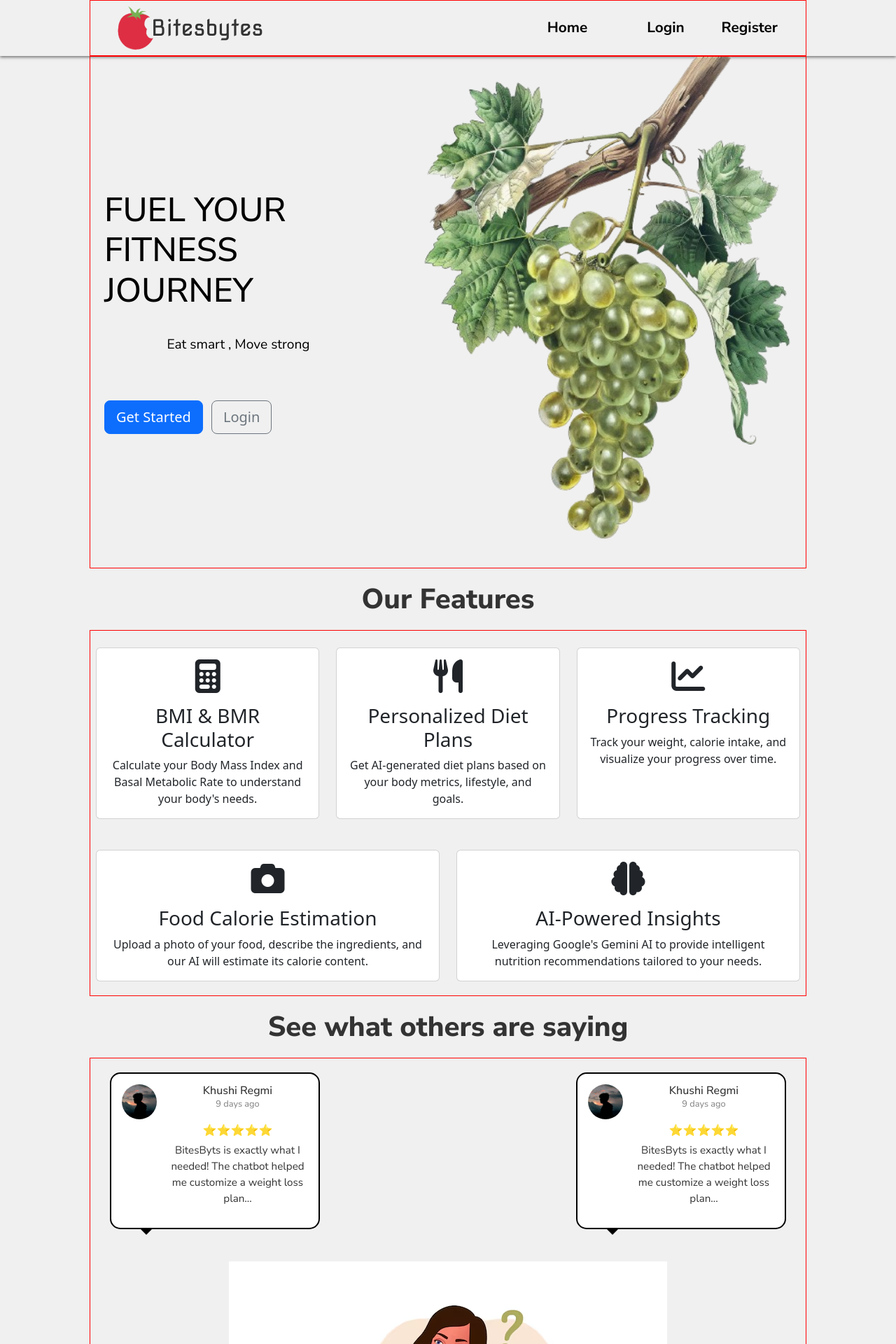
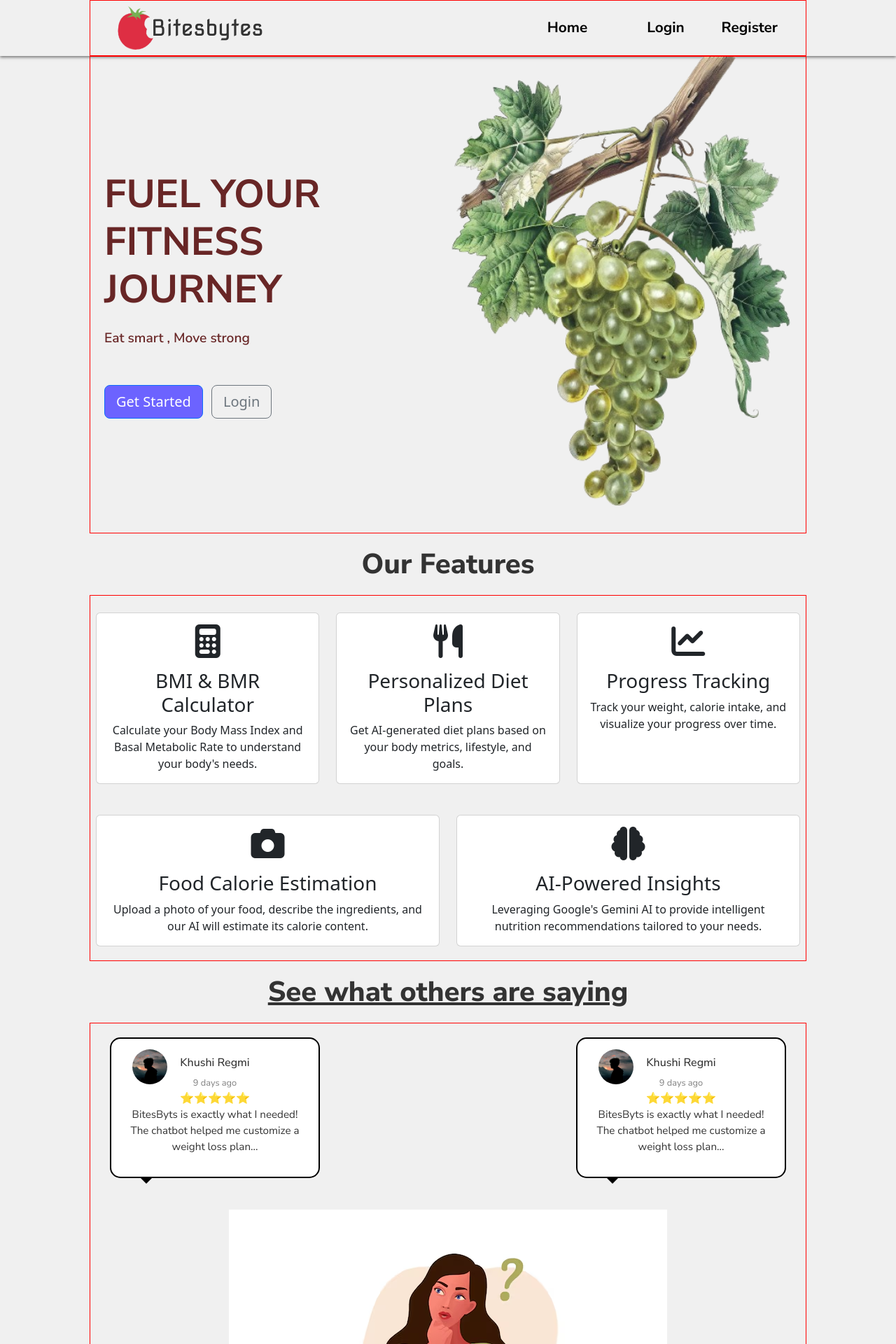
Before and after one commit to Shreejana-Giri/Bytebites, a Django app: page / in a window 1280 px wide. Shown: the top 1920 px of the page at 70% size. Run offline with Django 4.2, Linux system fonts and the light colour scheme.

Commit message:
updating css

```diff
--- a/nutrition/static/css/styles.css
+++ b/nutrition/static/css/styles.css
@@ -304,7 +304,7 @@ footer {
   display: flex;
   justify-content: center;
   align-items: left;
-  gap: 2vw;
+  gap: 1vw;
   flex-direction: column;
   text-align: left;
   width: 383px;
@@ -312,32 +312,35 @@ footer {
 
 .text-section h1 {
   font-family: "Nunito Sans", sans-serif;
-  font-size: 3rem;
-  color: #000000;
+  font-size: 3.5rem;
+  font-weight: 700;
+  color: #682626;
   justify-content: start;
-}
-
-.text-section p {
-  display: inline-block;
-  font-family: "Nunito Sans", sans-serif;
-  font-size: 1.2rem;
-  color: #000000;
-
+  line-height: 8.5vh;
 
 }
 
+.text-section .hero-text {
+  font-family: "Nunito Sans", sans-serif;
+  font-size: 1.2rem;
+  color: #682626;
+  text-align: left;
+  font-weight: 600;
+}
+
+.hero-btn {
+  background-color: #6c63ff;
+}
+
 .hero-img {
-  width: 538px;
-  height: 730px;
-
+  width: 498px;
+  height: 680px;
 }
 
 .header-our-features {
   text-align: center;
   margin: 20px 0;
 }
-
-
 
 .our-features-container .wrapper {
   display: flex;
@@ -380,7 +383,9 @@ footer {
 }
 
 
-
+.see-what-test {
+  text-decoration: underline;
+}
 
 .testimonial-container {
   display: flex;
@@ -415,6 +420,7 @@ footer {
   position: relative;
   margin: 20px;
   font-family: "Nunito Sans", sans-serif;
+  gap: 1vw;
 }
 
 .testimonial::after {
@@ -433,21 +439,24 @@ footer {
   border-radius: 50%;
   margin-right: 15px;
   object-fit: cover;
+  position: absolute;
+  left: 30px;
 }
 
 .content h3 {
-  margin: 0;
+  margin: 10px 0;
   font-size: 1rem;
 }
 
 .date {
   font-size: 0.8rem;
   color: gray;
+  margin-bottom: 0;
 }
 
 .stars {
   color: gold;
-  margin: 5px 0;
+  /* margin: 5px 0; */
 }
 
 .message {
--- a/nutrition/templates/nutrition/home.html
+++ b/nutrition/templates/nutrition/home.html
@@ -16,10 +16,10 @@
       <div class="wrapper">
         <div class="text-section">
           <h1 class="header-one">FUEL YOUR FITNESS JOURNEY</h1>
-          <p>Eat smart , Move strong</p>
+          <p class="hero-text">Eat smart , Move strong</p>
           {% if not user.is_authenticated %}
             <div class="mt-4">
-                <a href="{% url 'register' %}" class="btn btn-primary btn-lg me-2">Get Started</a>
+                <a href="{% url 'register' %}" class="btn btn-primary btn-lg me-2 hero-btn">Get Started</a>
                 <a href="{% url 'login' %}" class="btn btn-outline-secondary btn-lg">Login</a>
             </div>
             {% else %}
@@ -93,7 +93,7 @@
     </div>
 
 
-    <h1 class="nunito-sans header-our-features">See what others are saying</h1>
+    <h1 class="nunito-sans header-our-features see-what-test">See what others are saying</h1>
 
 
 
```
Also changed, not shown: nutrition/static/image/girl-thinking-img.jpg (added).
